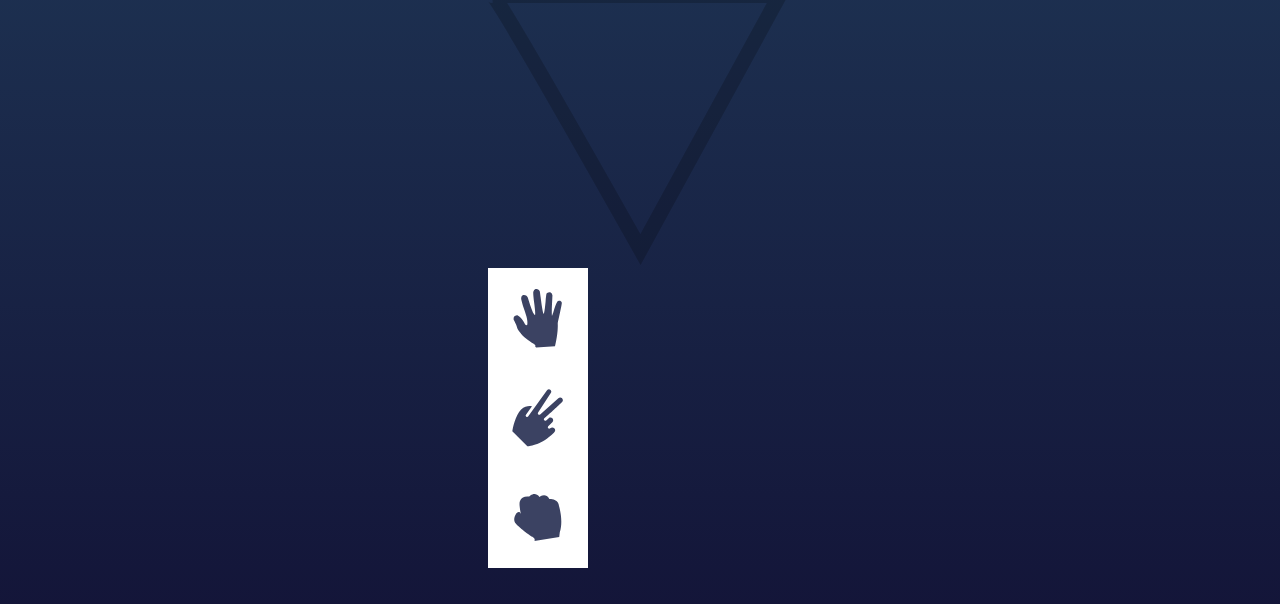
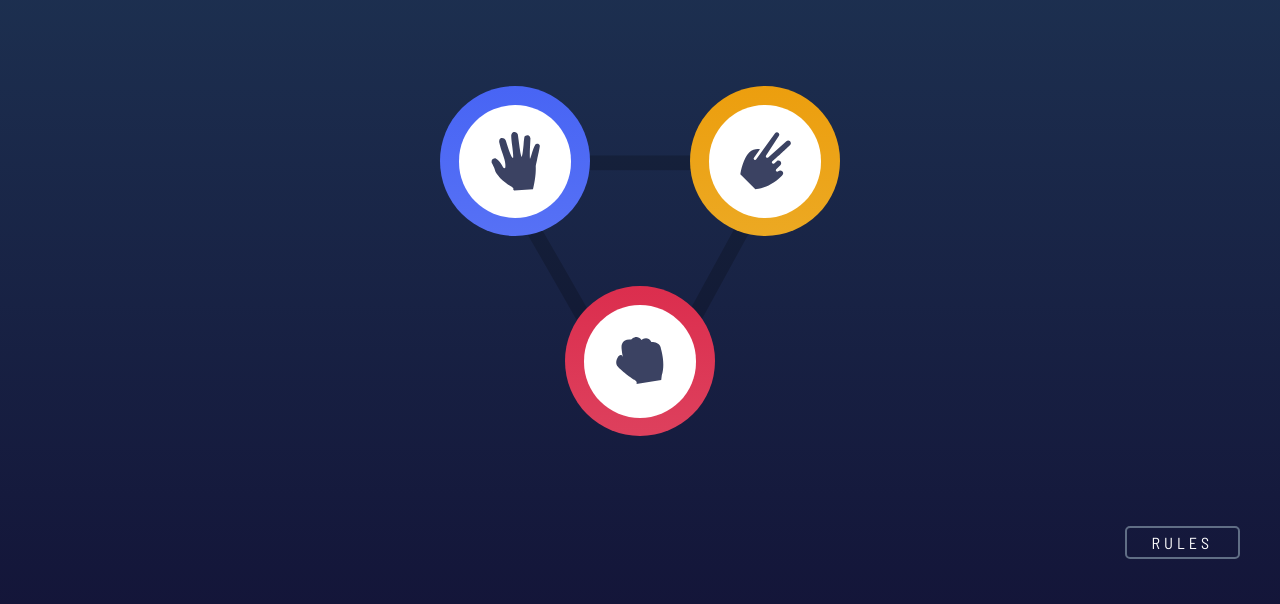
Before and after one commit to asiddharth94/fm-rock-paper-scissor, a plain HTML site: page index.html in a window 1280 px wide. Shown: the part 196-800 px from the top of the page. Drawn offline with Linux system fonts and the light colour scheme.

Commit message:
completed home page layout for desktop

```diff
--- a/index.html
+++ b/index.html
@@ -15,9 +15,7 @@
   <div class="container">
     <div class="header">
       <div class="title">
-        <h1>rock</h1>
-        <h1>paper</h1>
-        <h1>scissors</h1>
+        <img src="./images/logo.svg" alt="game logo">
       </div>
       <div class="score">
         <p>score</p>
@@ -25,18 +23,30 @@
       </div>
     </div>
     <div class="content">
-      <img src="./images/bg-triangle.svg" alt="background triangle">
-      <div class="icon paper-icon">
-        <img src="./images/icon-paper.svg" alt="paper icon">
+      <img class="bg-triangle" src="./images/bg-triangle.svg" alt="background triangle">
+      <div class="icon-first-row">
+        <div class="border-area paper-icon">
+          <div class="icon">
+            <img src="./images/icon-paper.svg" alt="paper icon">
+          </div>
+        </div>
+        <div class="border-area scissors-icon">
+          <div class="icon">
+            <img src="./images/icon-scissors.svg" alt="scissors icon">
+          </div>
+        </div>
       </div>
-      <div class="icon scissors-icon">
-        <img src="./images/icon-scissors.svg" alt="scissors icon">
-      </div>
-      <div class="icon rock-icon">
-        <img src="./images/icon-rock.svg" alt="rock icon">
+      <div class="icon-second-row">
+        <div class="border-area rock-icon">
+          <div class="icon">
+            <img src="./images/icon-rock.svg" alt="rock icon">
+          </div>
+        </div>
       </div>
     </div>
-    <div class="footer"></div>
+    <div class="footer">
+      <p class="rules">rules</p>
+    </div>
   </div>
 </body>
 </html>
--- a/styles.css
+++ b/styles.css
@@ -14,7 +14,7 @@ body {
     background: linear-gradient(hsl(214, 47%, 23%), hsl(237, 49%, 15%));
     display: flex;
     flex-direction: column;
-    justify-content: center;
+    justify-content: space-around;
     align-items: center;
 }
 
@@ -54,11 +54,74 @@ h1, p {
     font-weight: 700;
 }
 
+.content {
+    height: 350px;
+    width: 400px;
+    position: relative;
+    display: flex;
+    flex-direction: column;
+    justify-content: space-between;
+}
+
+.border-area {
+    height: 150px;
+    width: 150px;
+    border-radius: 50%;
+    display: flex;
+    justify-content: center;
+    align-items: center;
+    cursor: pointer;
+}
+
+.icon-first-row {
+    display: flex;
+    justify-content: space-between;
+    z-index: 1;
+}
+
+.icon-second-row {
+    display: flex;
+    justify-content: center;
+    z-index: 1;
+}
+
+.bg-triangle {
+    position: absolute;
+    left: 50%;
+    transform: translate(-50%, 25%);
+    z-index: 0;
+}
+
+.paper-icon {
+    background: linear-gradient(hsl(230, 89%, 62%), hsl(230, 89%, 65%));
+}
+
+.scissors-icon {
+    background: linear-gradient(hsl(39, 89%, 49%), hsl(40, 84%, 53%));
+}
+
+.rock-icon {
+    background: linear-gradient(hsl(349, 71%, 52%), hsl(349, 70%, 56%));
+}
+
 .icon {
     background: hsl(0, 0%, 100%);
-    height: 100px;
-    width: 100px;
+    width: 75%;
+    height: 75%;
+    border-radius: 50%;
     display: flex;
     justify-content: center;
     align-items: center;
 }
+
+.footer {
+    align-self: flex-end;
+    margin-right: 40px;
+}
+
+.rules {
+    letter-spacing: 0.25rem;
+    border: 2px solid hsl(217, 16%, 45%);
+    border-radius: 5px;
+    padding: 5px 25px;
+}
```
